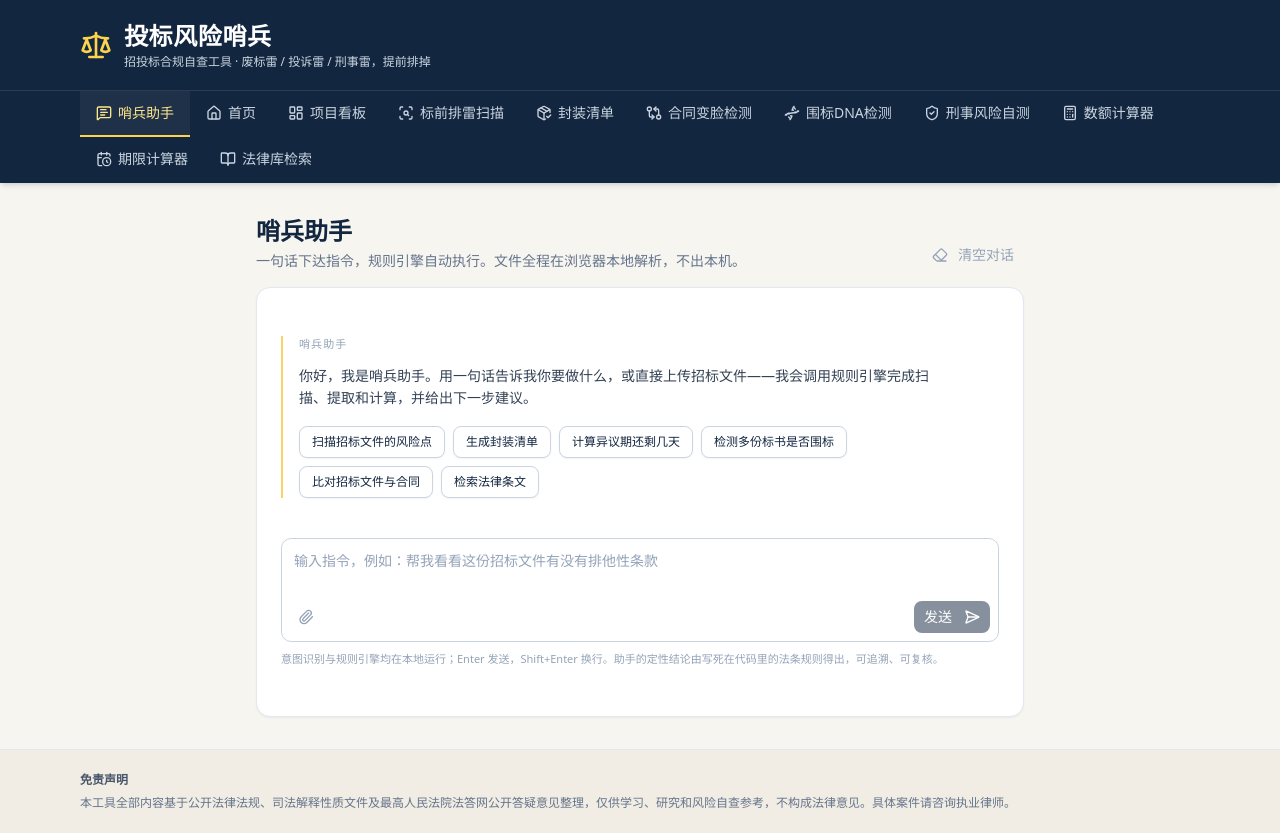
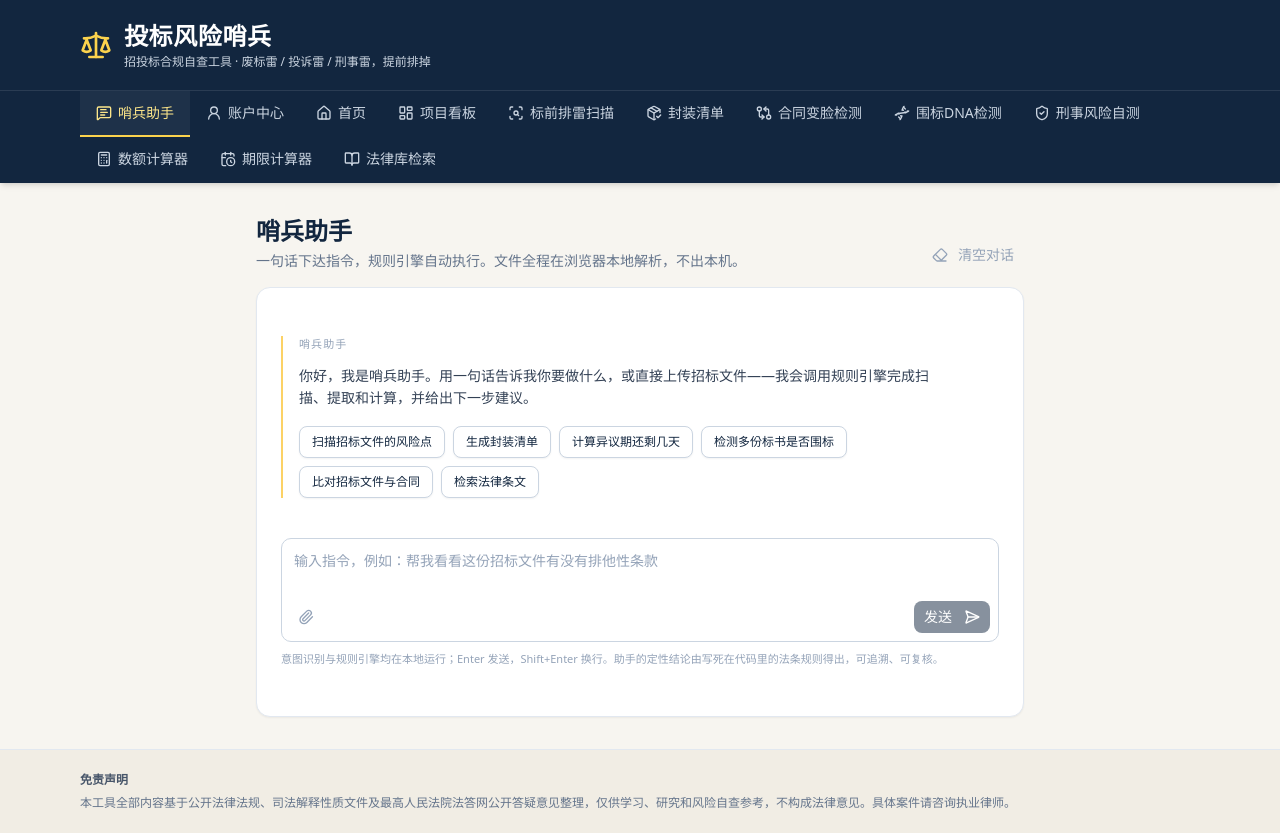
Before and after one commit to tangyuxi-coder/bid-risk-sentinel, a React (Vite) app: page / in a window 1280 px wide. Built offline with nearby package versions, Linux system fonts and the light colour scheme.

Commit message:
Add files via upload

```diff
--- a/src/App.tsx
+++ b/src/App.tsx
@@ -1,5 +1,6 @@
 import { useState, lazy, Suspense } from 'react'
-import { ShieldCheck, Calculator, CalendarClock, Home, Scale, ScanSearch, BookOpen, PackageCheck, GitCompareArrows, Dna, LayoutDashboard, MessageSquareText } from 'lucide-react'
+import { ShieldCheck, Calculator, CalendarClock, Home, Scale, ScanSearch, BookOpen, PackageCheck, GitCompareArrows, Dna, LayoutDashboard, MessageSquareText, UserRound } from 'lucide-react'
+import Account from '@/sections/Account'
 import Assistant from '@/sections/Assistant'
 import HomeSection from '@/sections/Home'
 import CriminalCheck from '@/sections/CriminalCheck'
@@ -13,10 +14,11 @@ const CollusionCheck = lazy(() => import('@/sections/CollusionCheck'))
 import ProjectBoard from '@/sections/ProjectBoard'
 import { GLOBAL_DISCLAIMER } from '@/data/legal'
 
-type Tab = 'assistant' | 'home' | 'criminal' | 'calc' | 'deadline' | 'riskscan' | 'lawsearch' | 'package' | 'contract' | 'collusion' | 'board'
+type Tab = 'assistant' | 'account' | 'home' | 'criminal' | 'calc' | 'deadline' | 'riskscan' | 'lawsearch' | 'package' | 'contract' | 'collusion' | 'board'
 
 const TABS: { id: Tab; label: string; icon: React.ReactNode }[] = [
   { id: 'assistant', label: '哨兵助手', icon: <MessageSquareText className="w-4 h-4" /> },
+  { id: 'account', label: '账户中心', icon: <UserRound className="w-4 h-4" /> },
   { id: 'home', label: '首页', icon: <Home className="w-4 h-4" /> },
   { id: 'board', label: '项目看板', icon: <LayoutDashboard className="w-4 h-4" /> },
   { id: 'riskscan', label: '标前排雷扫描', icon: <ScanSearch className="w-4 h-4" /> },
@@ -68,6 +70,7 @@ export default function App() {
       {/* 主体 */}
       <main className="max-w-6xl mx-auto px-4 py-8">
         {tab === 'assistant' && <Assistant onNavigate={(t) => setTab(t as Tab)} />}
+        {tab === 'account' && <Account />}
         {tab === 'home' && <HomeSection onNavigate={(t) => setTab(t)} />}
         {tab === 'board' && <ProjectBoard />}
         {tab === 'criminal' && <CriminalCheck />}
```
